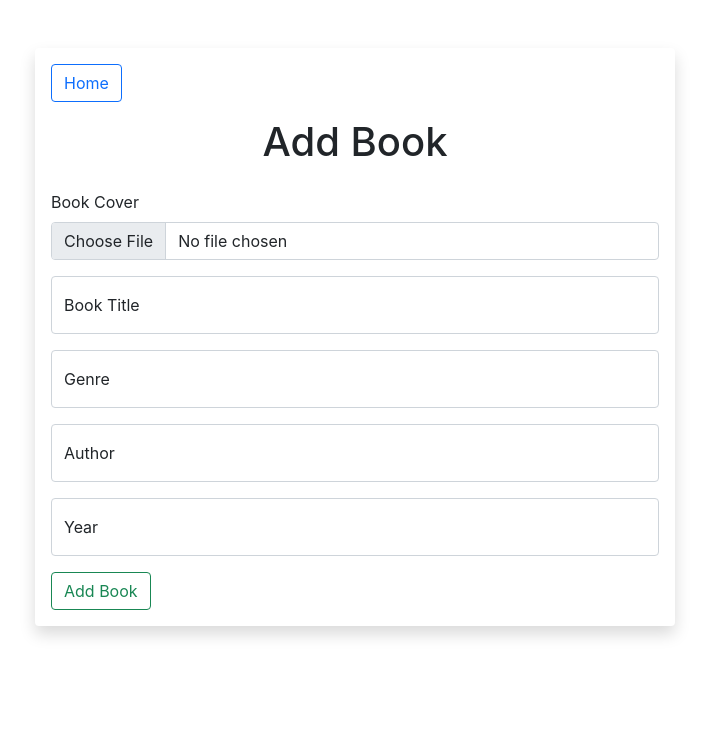
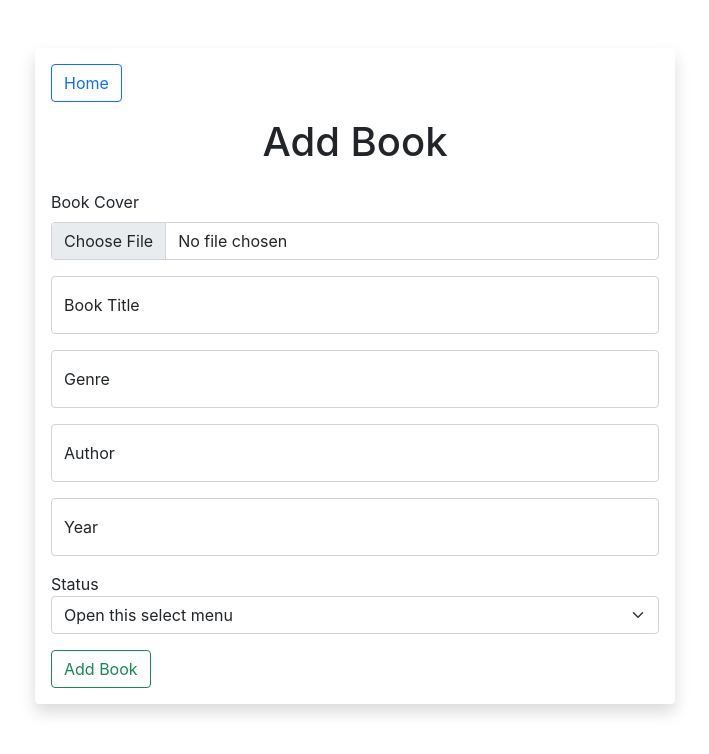
Before and after one commit to Rizkiw/library, a React (Create React App) app in the folder frontend/: page /add in a window 1280 px wide. Shown: the top 754 px of the page, without its empty margins (285-994 px from the left). Built offline with nearby package versions, Linux system fonts and the light colour scheme.

Commit message:
fix return/borrow book status and add status field on add book

```diff
--- a/frontend/src/components/AddBook.jsx
+++ b/frontend/src/components/AddBook.jsx
@@ -8,7 +8,9 @@ const AddBook = () => {
     const [genre, setGenre] = useState("");
     const [author, setAuthor] = useState("");
     const [year, setYear] = useState("");
+    const [status, setStatus] = useState("");
     const [photo, setPhoto] = useState(null);
+    const [msg, setMsg] = useState('');
     const navigate = useNavigate();
 
     const saveBook = async (e) => {
@@ -18,15 +20,18 @@ const AddBook = () => {
       formData.append('genre', genre);
       formData.append('author', author);
       formData.append('year', year);
+      formData.append('status', status);
       formData.append('path', photo);
 
       try {
         await axios.post("http://localhost:5000/books", formData);
         navigate("/home");
       } catch (error) {
-        console.log(error);
+        setMsg(error.response.data.msg);
       }
     };
+
+    console.log(status)
 
   return (
     <div className="form">
@@ -80,6 +85,15 @@ const AddBook = () => {
               />
               <label className="label" for="floating">Year</label>
           </div>
+          <div className="field mb-3">
+            <label className="label">Status</label>
+            <select className="form-select" aria-label="Default select example" id="status" onChange={(e) => setStatus(e.target.value)}>
+              <option selected disabled>Open this select menu</option>
+              <option value='Available'>Available</option>
+              <option value='Not Available'>Not Available</option>
+            </select>
+          </div>
+          <p>{msg}</p>
           <div className="field">
             <button type="submit" className="button btn btn-outline-success">
               Add Book
--- a/frontend/src/components/BorrowBook.jsx
+++ b/frontend/src/components/BorrowBook.jsx
@@ -24,6 +24,8 @@ const BorrowBook = () => {
 
     const updateBorrow = async (e) => {
         e.preventDefault();
+    if(statusBook === '') return setMsg("Please borrow first");
+
         try {
           await axios.post(`http://localhost:5000/borrow`, {
             title,
@@ -113,8 +115,8 @@ const BorrowBook = () => {
             <label className="label">Status</label>
             <select className="form-select" aria-label="Default select example" onChange={(e) => setStatus(e.target.value)}>
               <option selected disabled>Open this select menu</option>
-              <option value='Borrowed'>Borrow</option>
-              <option value='Returned'>Return</option>
+              <option value='Not Available'>Borrow</option>
+              <option value='Available'>Return</option>
             </select>
           </div>
           <p>{msg}</p>
```
Also changed, not shown: 1 other file (tests, documents, lock files or other folders).
